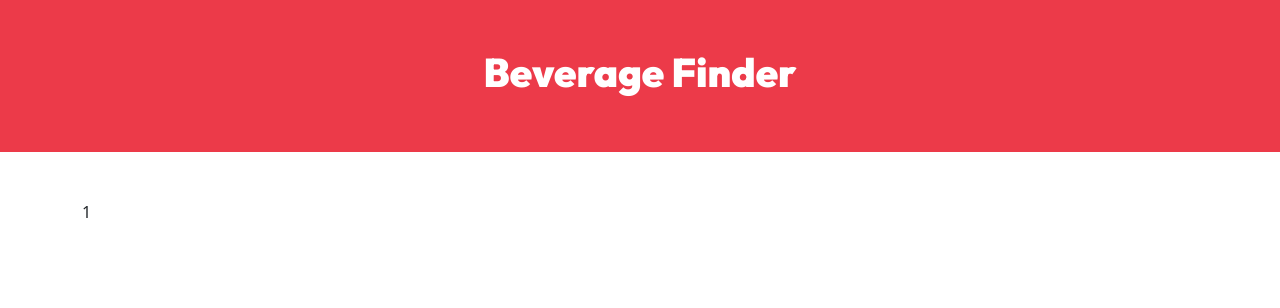
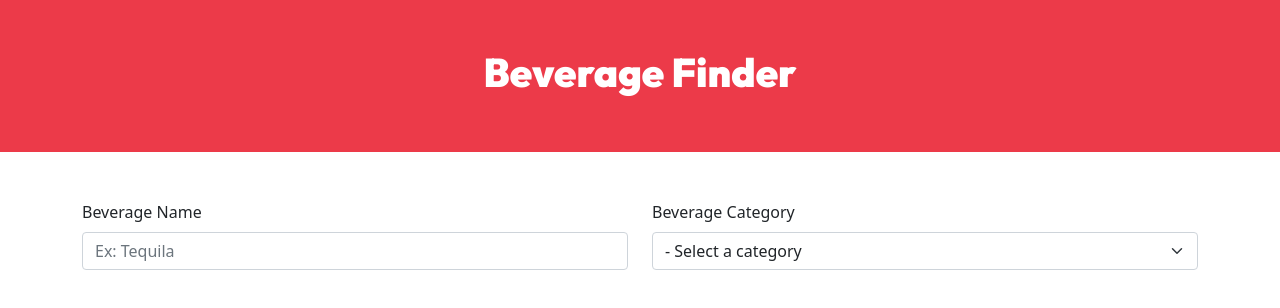
Before and after one commit to Hernan1ro/beverage-finder, a React (Vite) app: page / in a window 1280 px wide. Shown: the top 308 px of the page. Built offline with nearby package versions, Linux system fonts and the light colour scheme.

Commit message:
creating the form fot the app

```diff
--- a/src/App.jsx
+++ b/src/App.jsx
@@ -1,4 +1,5 @@
 import { Container } from "react-bootstrap";
+import Formulario from "./components/Formulario";
 
 function App() {
   return (
@@ -6,7 +7,9 @@ function App() {
       <header className="py-5">
         <h1>Beverage Finder</h1>
       </header>
-      <Container className="mt-5">1</Container>
+      <Container className="mt-5">
+        <Formulario />
+      </Container>
     </>
   );
 }
--- /dev/null
+++ b/src/components/Formulario.jsx
@@ -0,0 +1,31 @@
+import { Button, Form, Row, Col } from "react-bootstrap";
+
+const Formulario = () => {
+  return (
+    <Form>
+      <Row>
+        <Col md={6}>
+          <Form.Group className="mb-3">
+            <Form.Label htmlFor="name">Beverage Name</Form.Label>
+            <Form.Control
+              id="name"
+              type="text"
+              placeholder="Ex: Tequila"
+              name="name"
+            />
+          </Form.Group>
+        </Col>
+        <Col md={6}>
+          <Form.Group className="mb-3">
+            <Form.Label htmlFor="category">Beverage Category</Form.Label>
+            <Form.Select name="category" id="category">
+              <option value="">- Select a category</option>
+            </Form.Select>
+          </Form.Group>
+        </Col>
+      </Row>
+    </Form>
+  );
+};
+
+export default Formulario;
```
